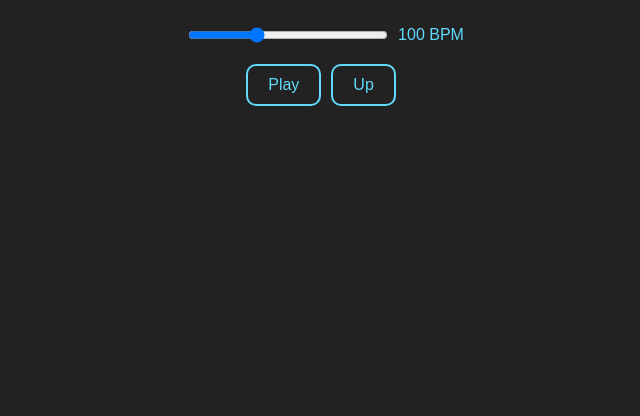
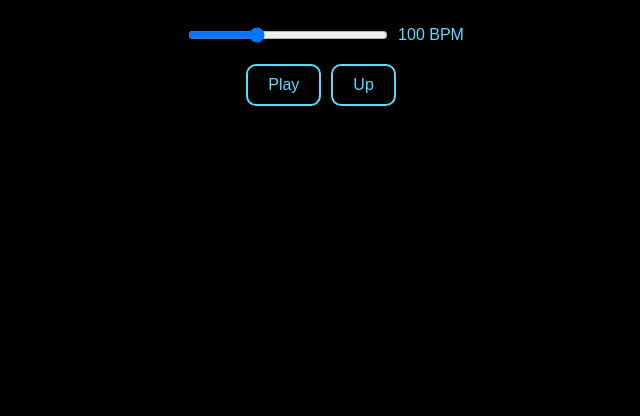
Before and after one commit to JonatasPeixe/metronomo, a plain HTML site: page index.html in a window 1280 px wide. Shown: the part 384-800 px from the top of the page, without its empty margins (319-959 px from the left). Drawn offline with Linux system fonts and the light colour scheme.

Commit message:
Update styles.css

```diff
--- a/styles.css
+++ b/styles.css
@@ -1,7 +1,7 @@
 /* styles.css */
 
 body {
-    background-color: #222;
+    background-color: #000000;
     color: #61dafb;
     font-family: Arial, sans-serif;
     display: flex;
```
